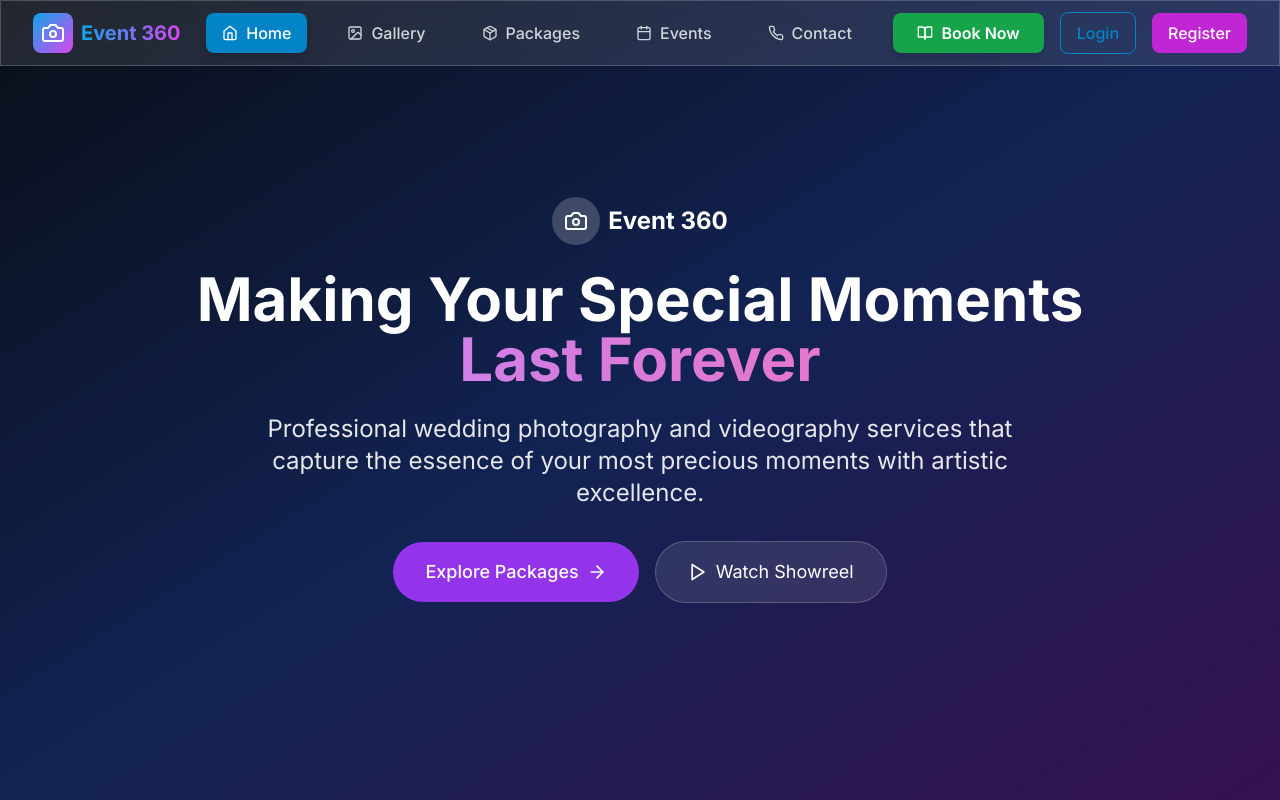
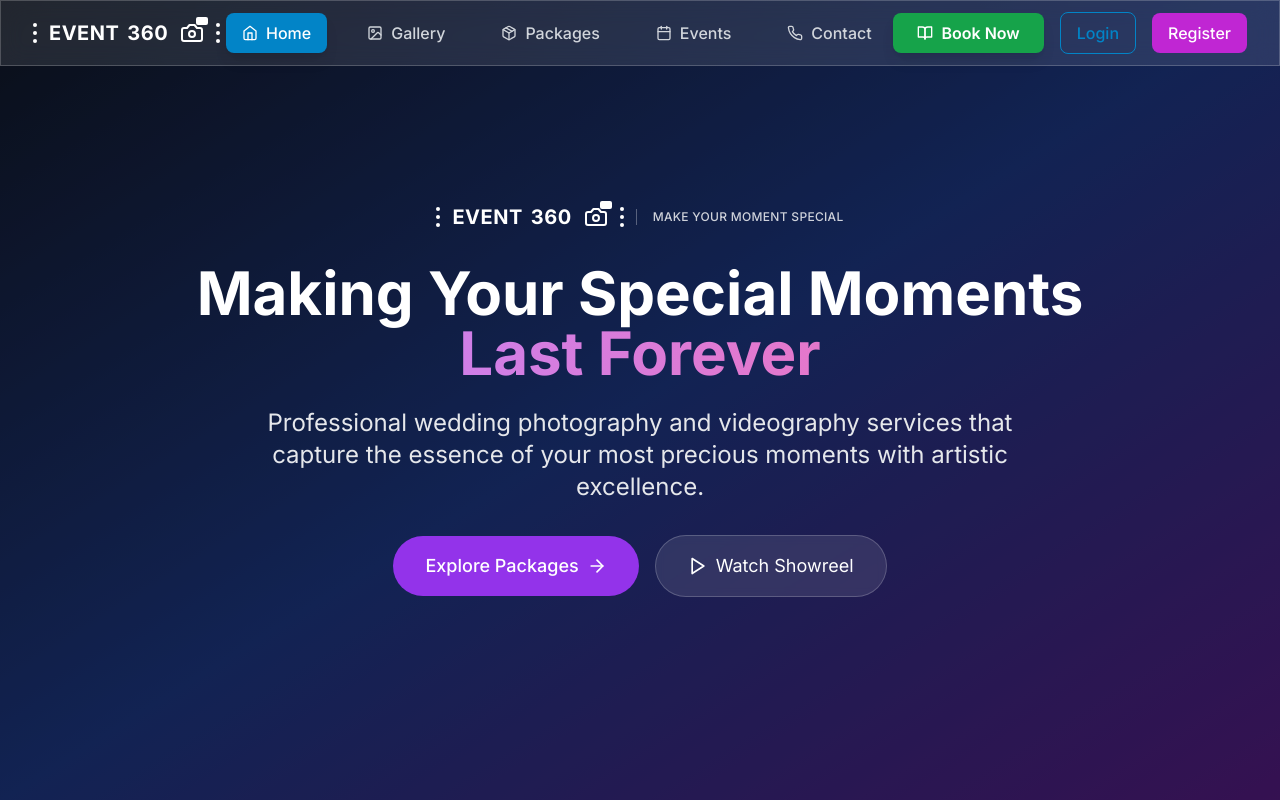
Before and after one commit to Rokibul-Islam-Robi/Event360, a React (Vite) app in the folder client/: page / in a window 1280 px wide. Shown: the top 800 px of the page. Built offline with nearby package versions, Linux system fonts and the light colour scheme.

Commit message:
Implement custom Event 360 logo across navbar, footer, and home page

```diff
--- a/client/src/components/Footer.jsx
+++ b/client/src/components/Footer.jsx
@@ -10,6 +10,7 @@ import {
   Phone,
   MapPin
 } from 'lucide-react'
+import Logo from './Logo'
 
 const Footer = () => {
   const currentYear = new Date().getFullYear()
@@ -48,12 +49,7 @@ const Footer = () => {
         <div className="grid grid-cols-1 md:grid-cols-2 lg:grid-cols-4 gap-8">
           {/* Company Info */}
           <div className="space-y-4">
-            <div className="flex items-center space-x-2">
-              <div className="w-10 h-10 bg-gradient-to-br from-primary-500 to-secondary-500 rounded-lg flex items-center justify-center">
-                <Camera className="w-6 h-6 text-white" />
-              </div>
-              <span className="text-xl font-bold">Event 360</span>
-            </div>
+            <Logo showTagline={true} />
             <p className="text-gray-300 text-sm">
               Making your special moments last forever. Professional wedding photography
               and videography services with a passion for capturing life's beautiful memories.
--- /dev/null
+++ b/client/src/components/Logo.jsx
@@ -0,0 +1,46 @@
+import React from 'react'
+import { Camera } from 'lucide-react'
+
+const Logo = ({ className = "", showTagline = true }) => {
+  return (
+    <div className={`flex items-center space-x-3 ${className}`}>
+      {/* Left Sparkle */}
+      <div className="flex flex-col space-y-1">
+        <div className="w-1 h-1 bg-white rounded-full"></div>
+        <div className="w-1 h-1 bg-white rounded-full"></div>
+        <div className="w-1 h-1 bg-white rounded-full"></div>
+      </div>
+
+      {/* Main Logo Text */}
+      <div className="flex items-center space-x-2">
+        <span className="text-white font-bold text-xl tracking-wide">EVENT</span>
+        <span className="text-white font-bold text-xl tracking-wide">360</span>
+      </div>
+
+      {/* Camera Icon */}
+      <div className="relative">
+        <Camera className="w-6 h-6 text-white" />
+        {/* Flash unit on top of camera */}
+        <div className="absolute -top-1 -right-1 w-3 h-2 bg-white rounded-sm"></div>
+      </div>
+
+      {/* Right Sparkle */}
+      <div className="flex flex-col space-y-1">
+        <div className="w-1 h-1 bg-white rounded-full"></div>
+        <div className="w-1 h-1 bg-white rounded-full"></div>
+        <div className="w-1 h-1 bg-white rounded-full"></div>
+      </div>
+
+      {/* Tagline */}
+      {showTagline && (
+        <div className="ml-4 border-l border-white/30 pl-4">
+          <p className="text-white/80 text-xs font-medium tracking-wide uppercase">
+            MAKE YOUR MOMENT SPECIAL
+          </p>
+        </div>
+      )}
+    </div>
+  )
+}
+
+export default Logo
--- a/client/src/components/Navbar.jsx
+++ b/client/src/components/Navbar.jsx
@@ -16,6 +16,7 @@ import {
   Phone,
   BookOpen
 } from 'lucide-react'
+import Logo from './Logo'
 
 const Navbar = () => {
   const [isOpen, setIsOpen] = useState(false)
@@ -42,11 +43,8 @@ const Navbar = () => {
       <div className="max-w-7xl mx-auto px-4 sm:px-6 lg:px-8">
         <div className="flex justify-between items-center h-16">
           {/* Logo */}
-          <Link to="/" className="flex items-center space-x-2">
-            <div className="w-10 h-10 bg-gradient-to-br from-primary-500 to-secondary-500 rounded-lg flex items-center justify-center">
-              <Camera className="w-6 h-6 text-white" />
-            </div>
-            <span className="text-xl font-bold text-gradient">Event 360</span>
+          <Link to="/" className="flex items-center">
+            <Logo showTagline={false} />
           </Link>
 
           {/* Desktop Navigation */}
--- a/client/src/pages/Home.jsx
+++ b/client/src/pages/Home.jsx
@@ -2,6 +2,7 @@ import React, { useState } from 'react';
 import { motion } from 'framer-motion';
 import { Camera, Video, Users, Star, CheckCircle, ArrowRight, Search, Calendar, MapPin, Phone, Mail, Instagram, Facebook, Youtube, Heart, Award, Play, Package, Gift, Shield, MessageCircle, HelpCircle } from 'lucide-react';
 import { Link } from 'react-router-dom';
+import Logo from '../components/Logo';
 
 const Home = () => {
   const [activeFilter, setActiveFilter] = useState('All');
@@ -161,11 +162,8 @@ const Home = () => {
             transition={{ duration: 0.8 }}
             className="max-w-4xl mx-auto"
           >
-            <div className="flex items-center justify-center space-x-2 mb-6">
-              <div className="w-12 h-12 bg-white/20 backdrop-blur-sm rounded-full flex items-center justify-center">
-                <Camera className="w-6 h-6 text-white" />
-              </div>
-              <span className="text-2xl font-bold">Event 360</span>
+            <div className="flex items-center justify-center mb-8">
+              <Logo showTagline={true} className="text-white" />
             </div>
 
             <h1 className="text-4xl sm:text-5xl lg:text-6xl font-bold mb-6">
```
